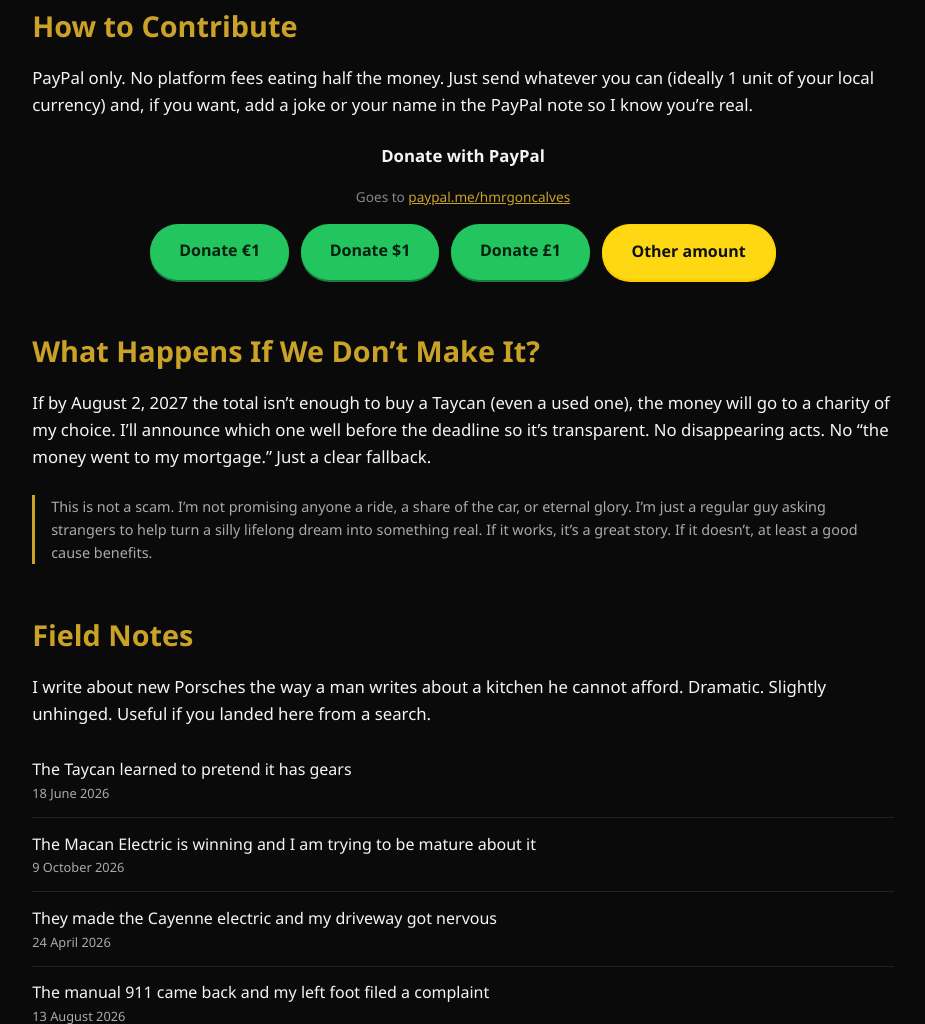
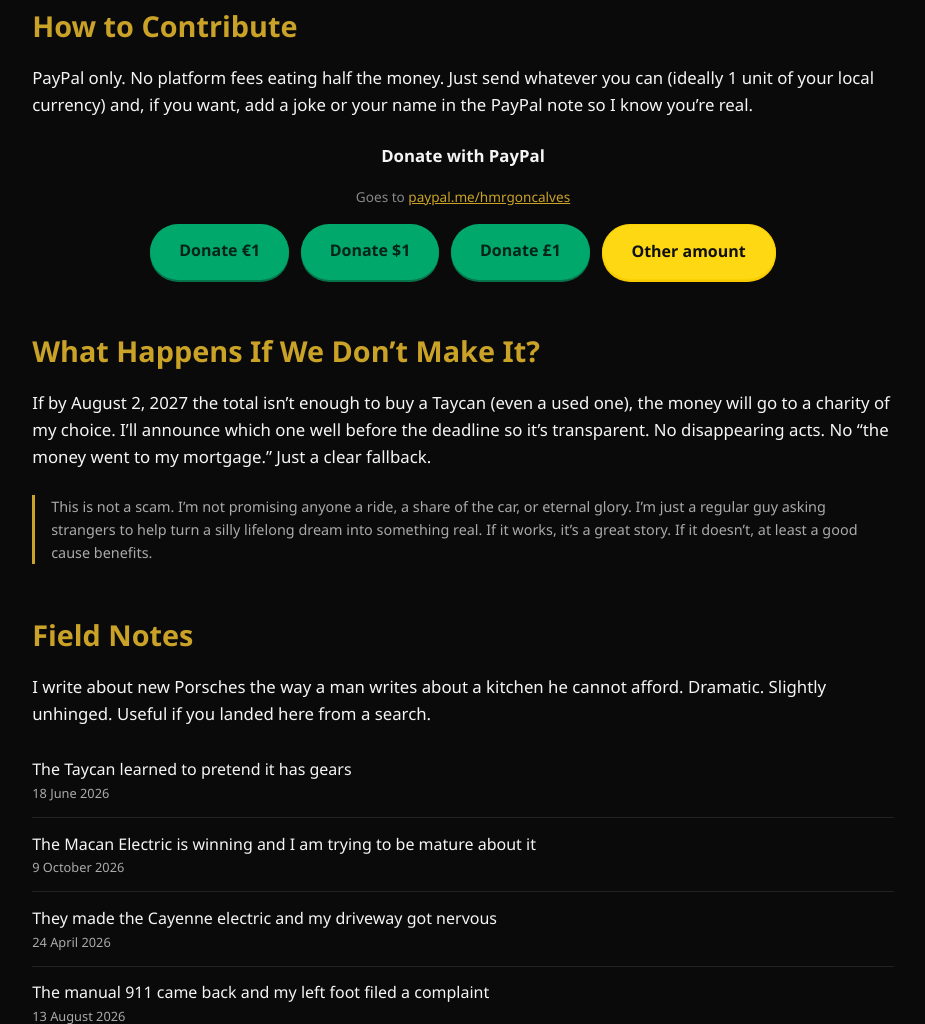
Before and after one commit to ownizo/porschefund, a plain HTML site: page index.html in a window 1280 px wide. Shown: the part 1859-2883 px from the top of the page, without its empty margins (177-1102 px from the left). Drawn offline with Linux system fonts and the light colour scheme.

Commit message:
Use money green #00A86B on donate buttons

```diff
--- a/index.html
+++ b/index.html
@@ -107,11 +107,11 @@
         }
         .paypal-row .cta { margin-top: 0; }
         .paypal-go {
-            background: #22c55e;
-            color: #05210f;
-            box-shadow: 0 2px 0 #15803d;
+            background: #00a86b;
+            color: #042417;
+            box-shadow: 0 2px 0 #06724a;
         }
-        .paypal-go:hover { background: #4ade80; color: #05210f; }
+        .paypal-go:hover { background: #14c48a; color: #042417; }
         .paypal-other {
             background: #ffd814;
             color: #0f1111;
```
